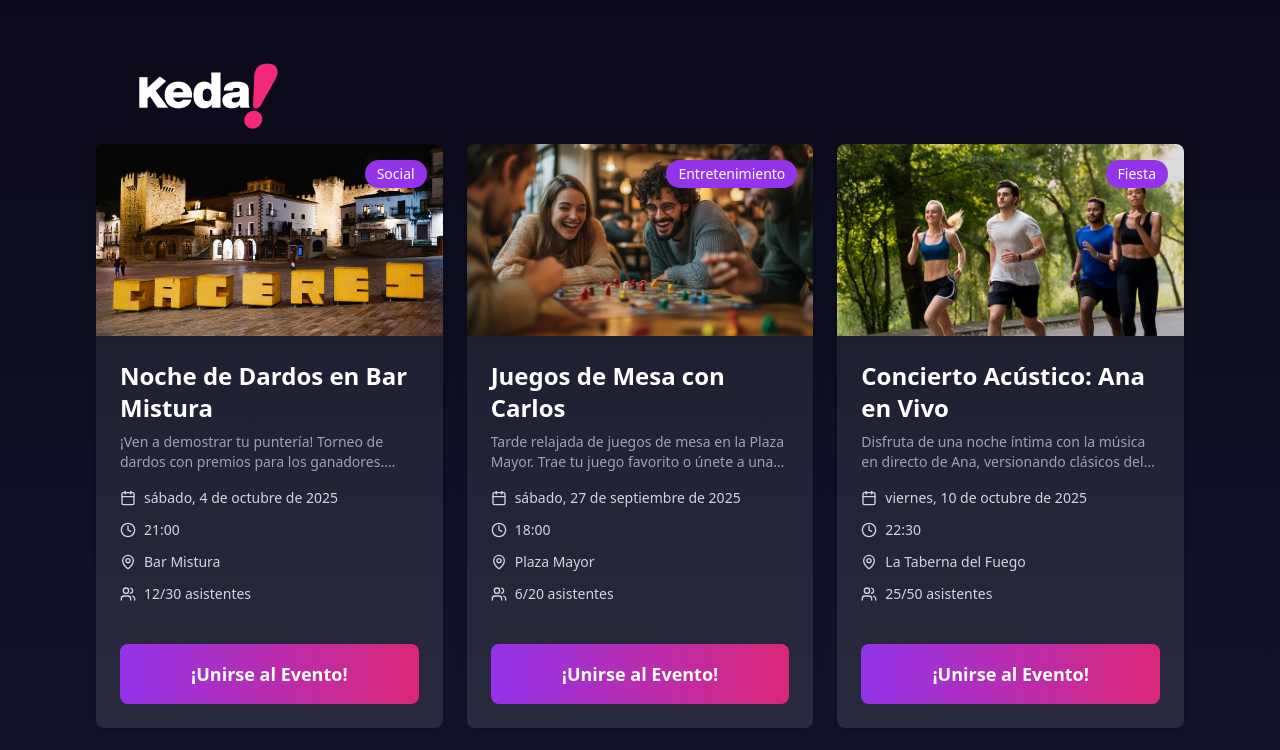
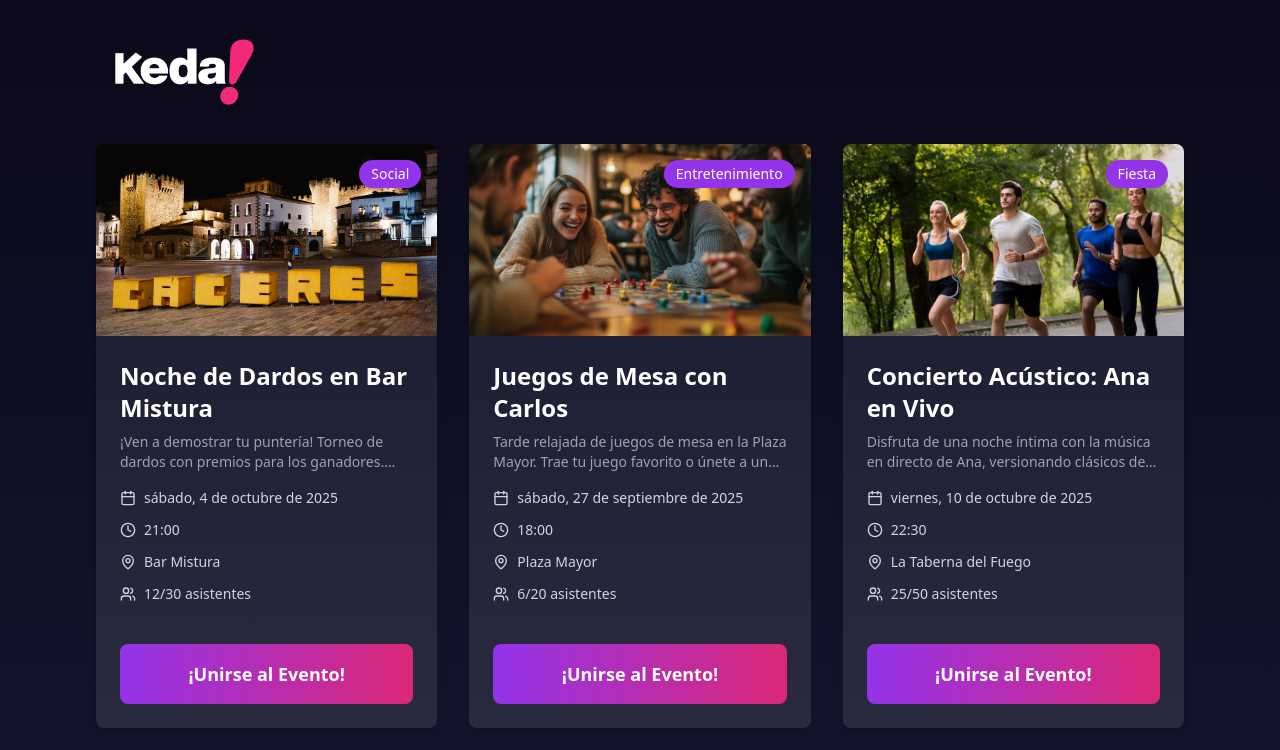
Before and after one commit to victornavareno/TangoAPP, a React (Vite) app: page /explorar-eventos in a window 1280 px wide. Shown: the top 750 px of the page. Built offline with nearby package versions, Linux system fonts and the light colour scheme.

Commit message:
fix - Keda! logo on header now isn't sticky to improve user xp

```diff
--- a/src/pages/EventsExplorer.jsx
+++ b/src/pages/EventsExplorer.jsx
@@ -3,7 +3,6 @@
 import { useEffect, useState } from "react";
 import { Calendar, Clock, MapPin, Users } from "lucide-react";
 import { useNavigate } from "react-router-dom";
-import Header from "../components/Header";
 import RouletteComponent  from "../components/RouletteComponent";
 
 const mockedEvents = [
@@ -191,16 +190,25 @@ function EventsExplorer() {
 
     return (
         <div className="min-h-screen bg-gradient-to-b from-[#0a0a1a] via-[#1a1a3a] to-[#2a1a4a] text-white">
-            {/* Header */}
-            <Header />
+            {/* Header (Not Sticky) */}
+            <header className="w-full flex items-center justify-between px-6 md:px-12 lg:px-24 py-6">
+                {/* Logo */}
+                <img
+                    src="/logo_keda_pink.png"
+                    alt="Keda logo"
+                    className="h-24 cursor-pointer"
+                    onClick={() => navigate("/")}
+                />
+                {/* Aquí podrías añadir botones si los necesitas, como "Mi Perfil" */}
+            </header>
 
             {/* Event Cards */}
-            <div className="py-36 grid grid-cols-1 md:grid-cols-2 lg:grid-cols-3 gap-6 px-6 md:px-12 lg:px-24">
+            <main className="pb-12 grid grid-cols-1 md:grid-cols-2 lg:grid-cols-3 gap-8 px-6 md:px-12 lg:px-24">
                 {events.map((event) => (
                     <div
                         key={event.id_event}
                         onClick={() => navigate(`/event/${event.id_event}`)}
-                        className="cursor-pointer bg-gradient-to-b from-[#1A1A2E] to-[#2A2A3E] rounded-lg shadow-md overflow-hidden hover:scale-105 transition-transform"
+                        className="cursor-pointer bg-gradient-to-b from-[#1A1A2E] to-[#2A2A3E] rounded-lg shadow-md overflow-hidden hover:scale-105 transition-all duration-300"
                     >
                         {/* Event Header */}
                         <div className="relative h-48 bg-gray-800 flex items-center justify-center">
@@ -256,7 +264,7 @@ function EventsExplorer() {
                         </div>
                     </div>
                 ))}
-            </div>
+            </main>
 
 
             {/* Footer */}
```
